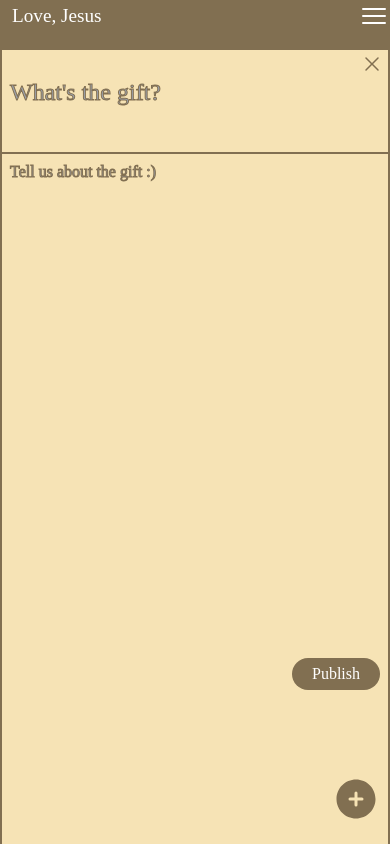
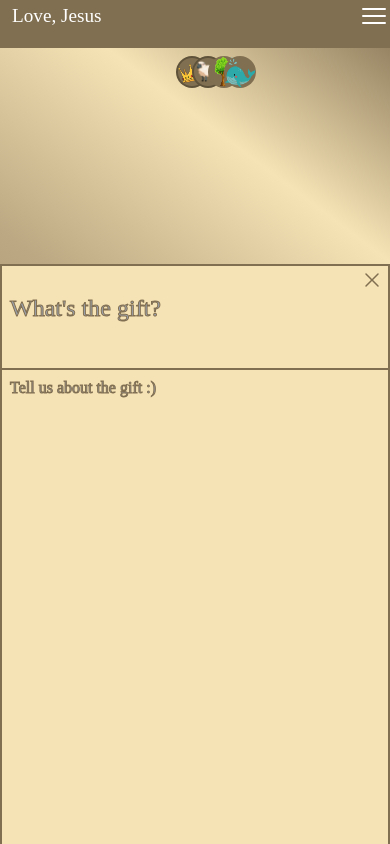
Before and after one commit to i252-hub/love-jesus-A-Journaling-and-Community-Web-App, a React (Vite) app in the folder journaling-app/: page /blessings in a window 390 px wide. Both pictures are taken after a click on the icon 355 px from the left and 799 px from the top of the page. Built offline with nearby package versions, Linux system fonts and the light colour scheme; a web font is replaced by a local one.

Commit message:
style: fixed mobile layout

```diff
--- a/journaling-app/src/pages/blessings.tsx
+++ b/journaling-app/src/pages/blessings.tsx
@@ -77,7 +77,7 @@ export default function Blessings(){
 
     return (
         <>
-        <div className="bg-customGradient scrollbar-hidden bg-cover bg-no-repeat min-h-screen relative overflow-auto">
+        <div className="bg-customGradient scrollbar-hidden bg-cover bg-no-repeat min-h-screen relative mobile:flex mobile:justify-center  overflow-auto">
           <Navbar
         Journal='Journal'
         Community = 'Community'
@@ -102,11 +102,11 @@ export default function Blessings(){
   </div>
 
   )}
-<div className="absolute flex flex-wrap top-[3rem]">
+<div className="absolute flex flex-wrap mobile:flex-nowrap mobile:flex-col mobile:justify-center top-[6rem]">
 
         {display.length > 0 &&
             display.map((note, index) => (
- <div key={index} className="relative  w-[20rem]  ml-[3rem] mt-[3rem] bg-customYellow rounded-3xl shadow-custom">
+ <div key={index} className="relative  w-[20rem] mobile:ml-0  ml-[3rem] mt-[3rem] bg-customYellow rounded-3xl shadow-custom">
  <div className="w-[90%]  flex justify-between items-center relative top-6 ml-3 pb-3">
    <div className="flex gap-2 items-center justify-center ">
    <div className="bg-gray-300 h-6 w-6 rounded-full"></div>
@@ -145,9 +145,9 @@ export default function Blessings(){
 
           ))}
 </div>
-         <div className="w-full flex justify-end items-end absolute ">
+         <div className="w-full flex justify-end items-end absolute">
          {addnote &&(
-          <div className="w-[25rem] h-[22.3rem] mobile:h-screen mobile:top-0 mobile:right-0 mobile:w-full   absolute top-[12.5rem]  right-[5.5rem] bg-customYellow border-2 border-customBrown pb-5">
+          <div className="w-[25rem] h-[22.3rem] mobile:h-[100vh] mobile:pb-0 mobile:top-[16.5rem] mobile:right-0 mobile:w-full   absolute top-[12.5rem]  right-[5.5rem] bg-customYellow border-2 border-customBrown pb-5 mobile:z-40 ">
            <div className="flex justify-end">
 
            <XMarkIcon
@@ -173,7 +173,7 @@ export default function Blessings(){
              placeholder="Tell us about the gift :)"
              onChange={Display}>Tell us about it :)</textarea>
 
-            <div className="flex justify-end items-center w-full">
+            <div className="flex justify-end items-center w-full relative top-[4rem]">
             <button
             onClick={Publish}
             className="bg-customBrown text-white font-annie pl-5 pr-5 h-[2rem] mr-2 rounded-2xl">Publish</button>
```
